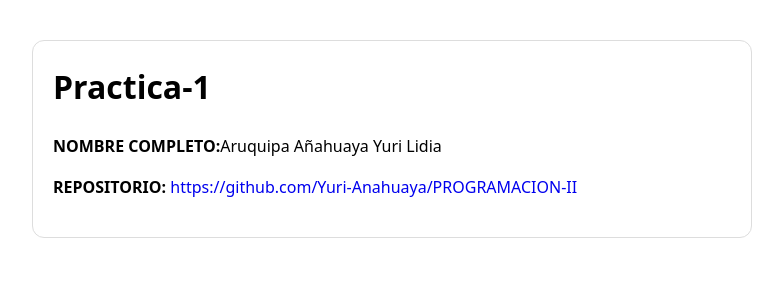
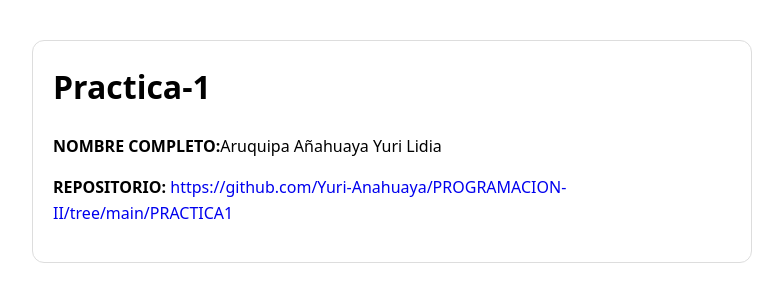
Before and after one commit to Yuri-Anahuaya/PROGRAMACION-II, a plain HTML site: page PRACTICA1/index.html in a window 1280 px wide. Shown: the whole page, without its empty margins (248-1031 px from the left). Drawn offline with Linux system fonts and the light colour scheme.

Commit message:
Update index.html

```diff
--- a/PRACTICA1/index.html
+++ b/PRACTICA1/index.html
@@ -26,8 +26,8 @@
         <h1>Practica-1</h1>
         <p><strong>NOMBRE COMPLETO:</strong>Aruquipa Añahuaya Yuri Lidia</p>
         <p><strong>REPOSITORIO:</strong>
-            <a href="https://github.com/Yuri-Anahuaya/PROGRAMACION-II" target="_blank">
-                https://github.com/Yuri-Anahuaya/PROGRAMACION-II
+            <a href="https://github.com/Yuri-Anahuaya/PROGRAMACION-II/tree/main/PRACTICA1" target="_blank">
+                https://github.com/Yuri-Anahuaya/PROGRAMACION-II/tree/main/PRACTICA1
             </a>
         </p>
     </div>
```
